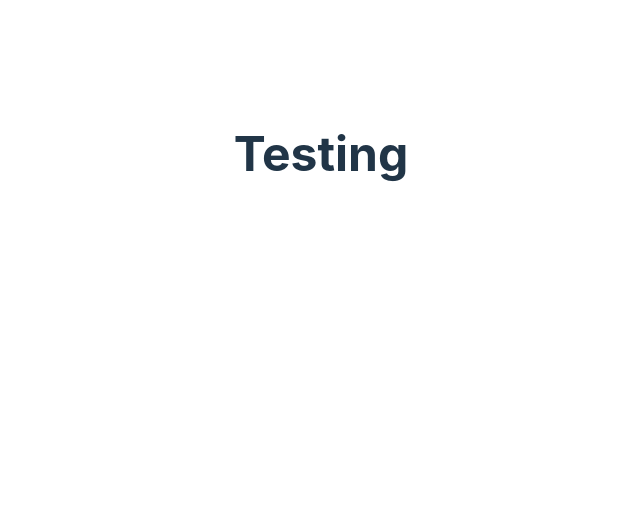
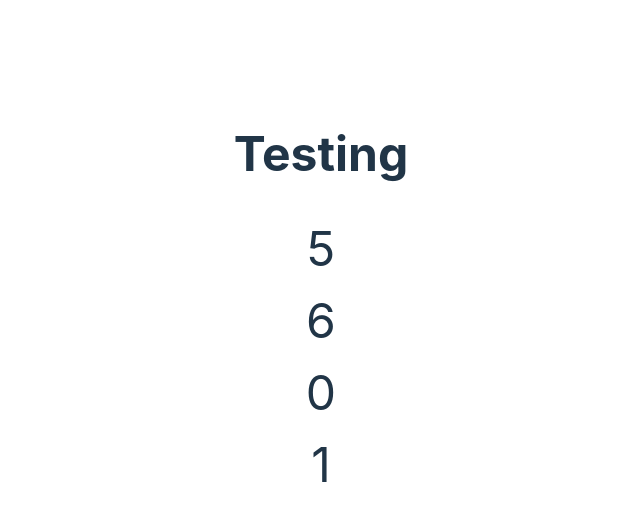
Before and after one commit to MandySpaan/JavaScript_PracticeSolutions, a React (Vite) app: page / in a window 1280 px wide. Shown: the top 520 px of the page, without its empty margins (319-959 px from the left). Built offline with nearby package versions, Linux system fonts and the light colour scheme.

Commit message:
feat: CountUniqueValues

```diff
--- a/src/App.jsx
+++ b/src/App.jsx
@@ -1,11 +1,11 @@
 import "./App.css";
-import FizzBuzz from "./Problems/chatGPT/Easy/FizzBuzz";
+import CountUniqueValues from "./Problems/chatGPT/Easy/CountUniqueValues";
 
 function App() {
   return (
     <>
       <h1>Testing</h1>
-      <FizzBuzz />
+      <CountUniqueValues />
     </>
   );
 }
--- /dev/null
+++ b/src/Problems/chatGPT/Easy/CountUniqueValues.jsx
@@ -0,0 +1,24 @@
+const CountUniqueValues = () => {
+  const countUniqueValues = function (arr) {
+    let uniqueValues = 0;
+    for (let i = 0; i < arr.length; i++) {
+      if (arr[i] !== arr[i + 1]) {
+        uniqueValues++;
+      }
+    }
+    return uniqueValues;
+  };
+  return (
+    <div>
+      {countUniqueValues([1, 1, 2, 3, 3, 4, 5])}
+      <br />
+      {countUniqueValues([-2, -1, -1, 0, 1, 1, 2, 2, 3])}
+      <br />
+      {countUniqueValues([])}
+      <br />
+      {countUniqueValues([3])}
+    </div>
+  );
+};
+
+export default CountUniqueValues;
```
